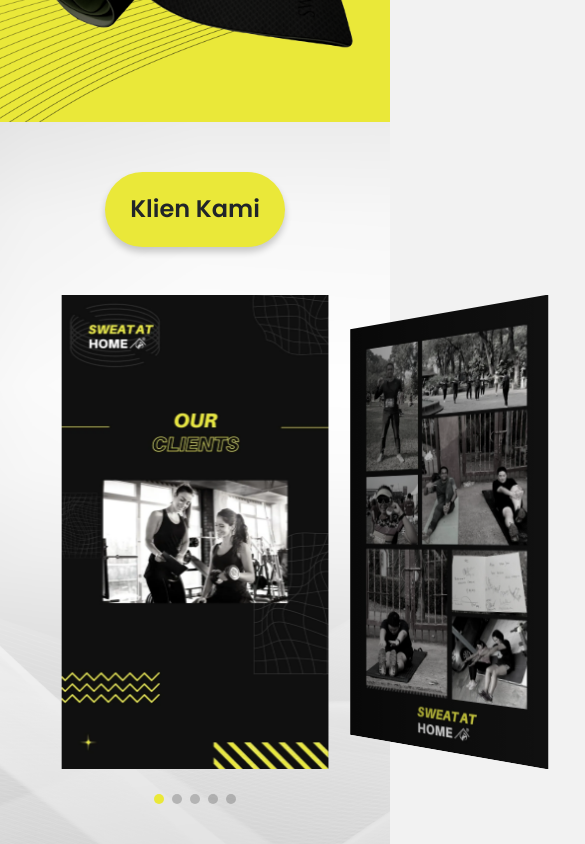
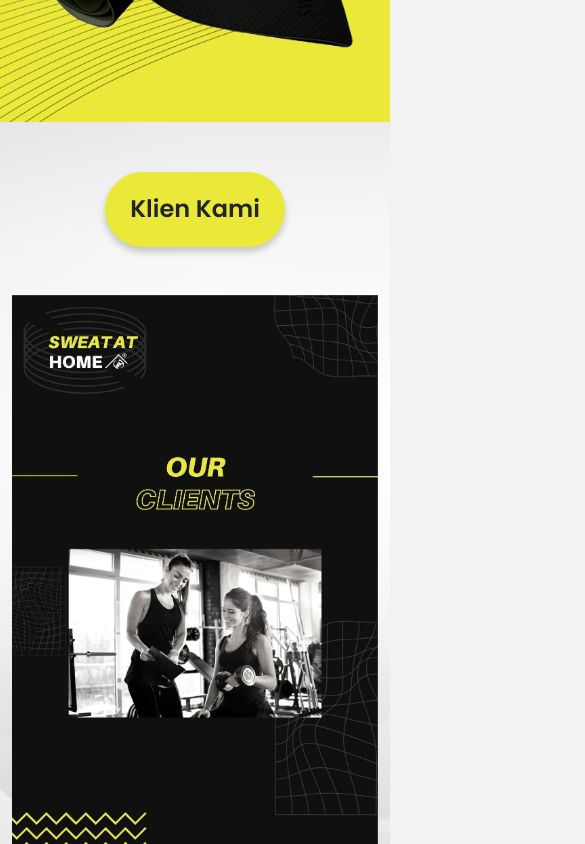
Before and after one commit to wildanrhmn/sweatathome, a Next.js app: page /personaltrainer in a window 390 px wide. Shown: the part 4440-5284 px from the top of the page, 585 px wide, since content can reach past the window. Built offline with nearby package versions, Linux system fonts and the light colour scheme.

Commit message:
[responsive]

```diff
--- a/src/modules/ourclient/OurClient.tsx
+++ b/src/modules/ourclient/OurClient.tsx
@@ -12,6 +12,7 @@ import 'swiper/css/pagination';
 
 // import required modules
 import { EffectCoverflow, Pagination } from 'swiper/modules';
+import { useMediaQuery } from 'react-responsive';
 
 import image1 from '../../assets/images/client/1.webp';
 import image2 from '../../assets/images/client/2.webp';
@@ -20,6 +21,7 @@ import image4 from '../../assets/images/client/4.webp';
 import image5 from '../../assets/images/client/5.webp';
 
 const OurClientSection: React.FC = () => {
+    const isMobile = useMediaQuery({ query: '(max-width: 576px)' });
     return (
         <section className="our-client">
             <div className="container d-flex justify-content-center align-items-center flex-column">
@@ -31,7 +33,8 @@ const OurClientSection: React.FC = () => {
                         effect={'coverflow'}
                         grabCursor={true}
                         centeredSlides={true}
-                        slidesPerView={3}
+                        slidesPerView={isMobile ? 1 : 3}
+                        autoplay
                         coverflowEffect={{
                             rotate: 50, // Adjust rotation angle
                             stretch: 0, // Set to 0 to prevent stretching
--- a/src/styles/global.css
+++ b/src/styles/global.css
@@ -30,7 +30,6 @@ body {
   color: var(--main-color);
   line-height: 1.5;
   font-size: 14px;
-  overflow-x: hidden !important;
 }
 
 p {
--- a/src/styles/ourclient.css
+++ b/src/styles/ourclient.css
@@ -32,13 +32,17 @@
   }
 
   .swiper-slide img {
-    max-width: 100%; /* Ensure images don't exceed container */
-    height: auto; /* Maintain aspect ratio */
+    display: block;
+    width: 100%;
   }
 
   .our-client__slider{
     width: 100%;
     height: 100%;
+  }
+
+  .swipper-wrapper{
+    overflow: hidden !important;
   }
 
 
@@ -47,14 +51,6 @@
       padding: 65px 0;
     }
   }
-
-  @media screen and (max-width: 576px){
-    .swiper-slide {
-      max-width: 300px; /* Adjust the value as needed */
-      overflow-x: hidden !important;
-  }
-  }
-
 
   @media screen and (max-width: 992px) {
     .our-client__slider{
@@ -77,6 +73,18 @@
     }
   }
 
+  @media screen and (max-width: 576px){
+    .our-client__slider{
+      width: 100%;
+      height: auto;
+    }
+
+    .our-client {
+      padding-top: 50px;
+      padding-bottom: 50px
+    }
+  }
+
 .my-custom-pagination-div{
   margin-top: 25px;
   display: flex;
```
